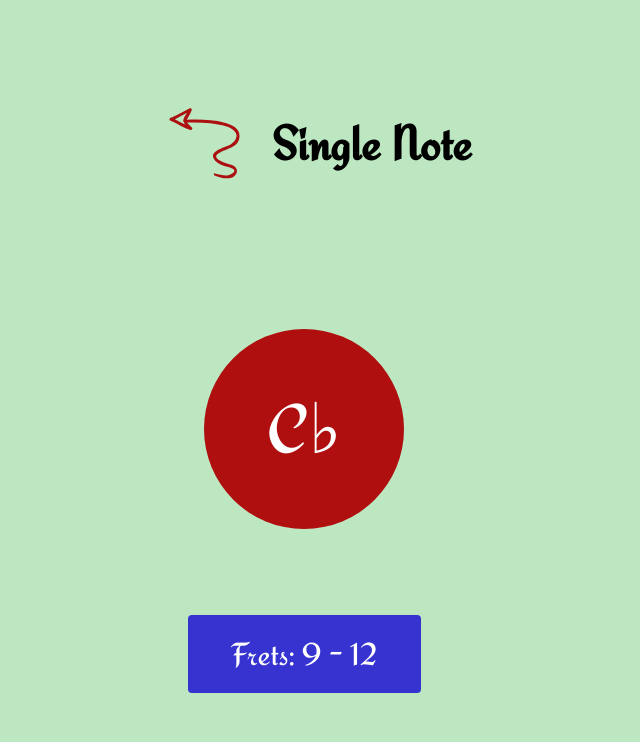
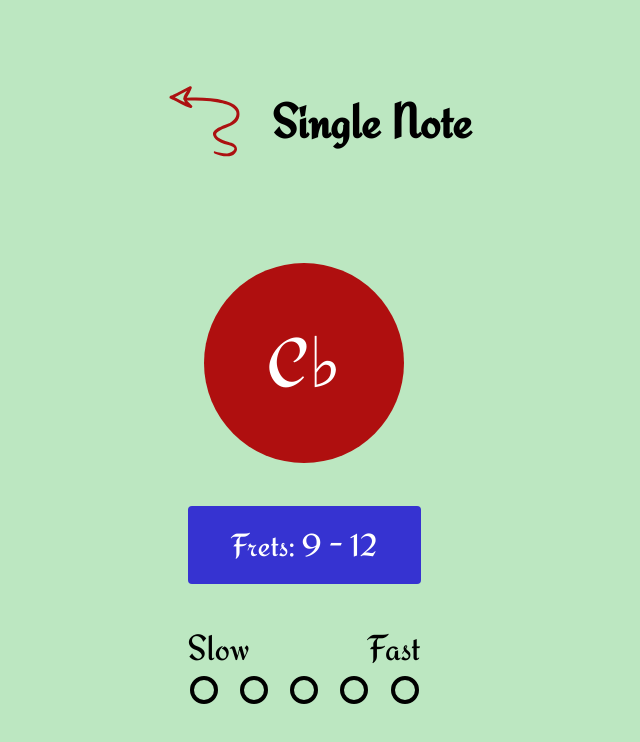
Before and after one commit to luciancic/guitar-trainer, a React (Create React App) app: page / in a window 1280 px wide. Both pictures are taken after a click on the button "Single Note". Shown: the top 742 px of the page, without its empty margins (336-976 px from the left). Built offline with nearby package versions, Linux system fonts and the light colour scheme.

Commit message:
add speed selection component

```diff
--- a/src/App.scss
+++ b/src/App.scss
@@ -69,3 +69,55 @@ button {
     width: 200px;
   }
 }
+
+.speed-form {
+  display: flex;
+  flex-wrap: wrap;
+  justify-content: space-between;
+  width: 233px;
+
+  & label {
+    font-size: 36px;
+    margin-bottom: 7px;
+  }
+
+  & fieldset {
+    width: 100%;
+    border: none;
+    padding: 0;
+    display: flex;
+    justify-content: space-between;
+
+    & div {
+      & input {
+        margin: 0;
+        display: none;
+      }
+
+      & label {
+        display: inline-block;
+        position: relative;
+        width: 20px;
+        height: 20px;
+        border: 4px solid black;
+        border-radius: 100%;
+
+        &::before {
+          content: '';
+          position: absolute;
+          width: 16px;
+          height: 16px;
+          left: 50%;
+          top: 50%;
+          transform: translate(-8px, -8px);
+          border-radius: 100%;
+          background-color: $green;
+          opacity: 0;
+        }
+      }
+      & input:checked ~ label::before {
+        opacity: 1;
+      }
+    }
+  }
+}
--- a/src/components/SingleNote.js
+++ b/src/components/SingleNote.js
@@ -40,16 +40,32 @@ function SingleNote({ back }) {
             </div>
             <button className={redButtonClass} onClick={() => setPlaying(!playing) }>{note}</button>
             <button className="button-blue" onClick={() => setFret(randUpTo(20))}>Frets: {fret} - {fret + 3}</button>
-            {/* Previously used time change solution
-                <div>
-                Change Speed (ms):
-                <input
-                    onChange={handleTimeChange}
-                    value={intervalLength}
-                    type='number'
-                    min='1000'
-                    max='6000' />
-            </div> */}
+            <div className="speed-form">
+                <label>Slow</label>
+                <label>Fast</label>
+                <fieldset>
+                    <div>
+                        <input type="radio" name="speed" value="1000" id="radio1"/>
+                        <label for="radio1"></label>
+                    </div>
+                    <div>
+                        <input type="radio" name="speed" value="1500" id="radio2"/>
+                        <label for="radio2"></label>
+                    </div>
+                    <div>
+                        <input type="radio" name="speed" value="2000" id="radio3"/>
+                        <label for="radio3"></label>
+                    </div>
+                    <div>
+                        <input type="radio" name="speed" value="3500" id="radio4"/>
+                        <label for="radio4"></label>
+                    </div>
+                    <div>
+                        <input type="radio" name="speed" value="5000"  id="radio5"/>
+                        <label for="radio5"></label>
+                    </div>
+                </fieldset>
+            </div>
         </div>
     )
 }
```
